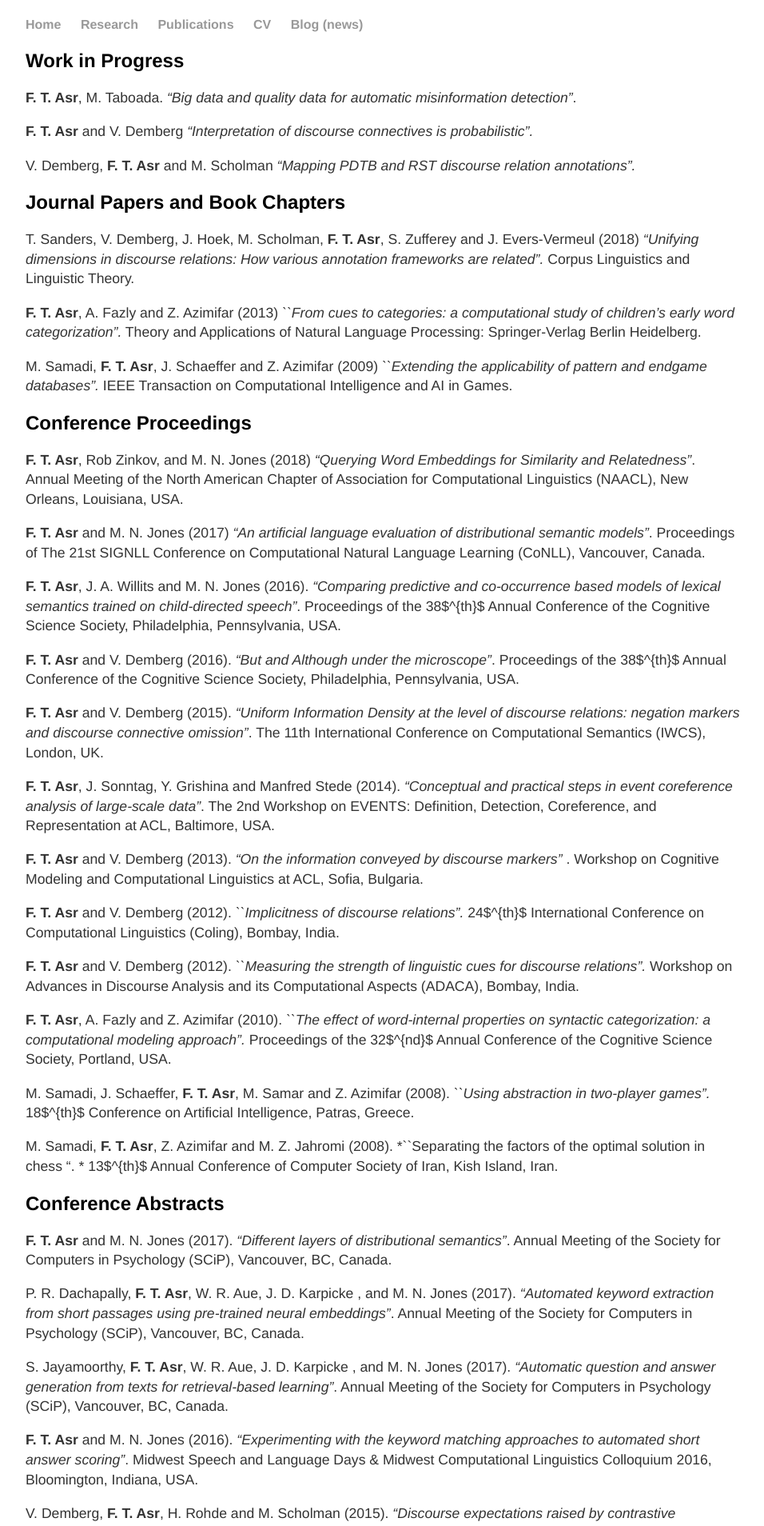
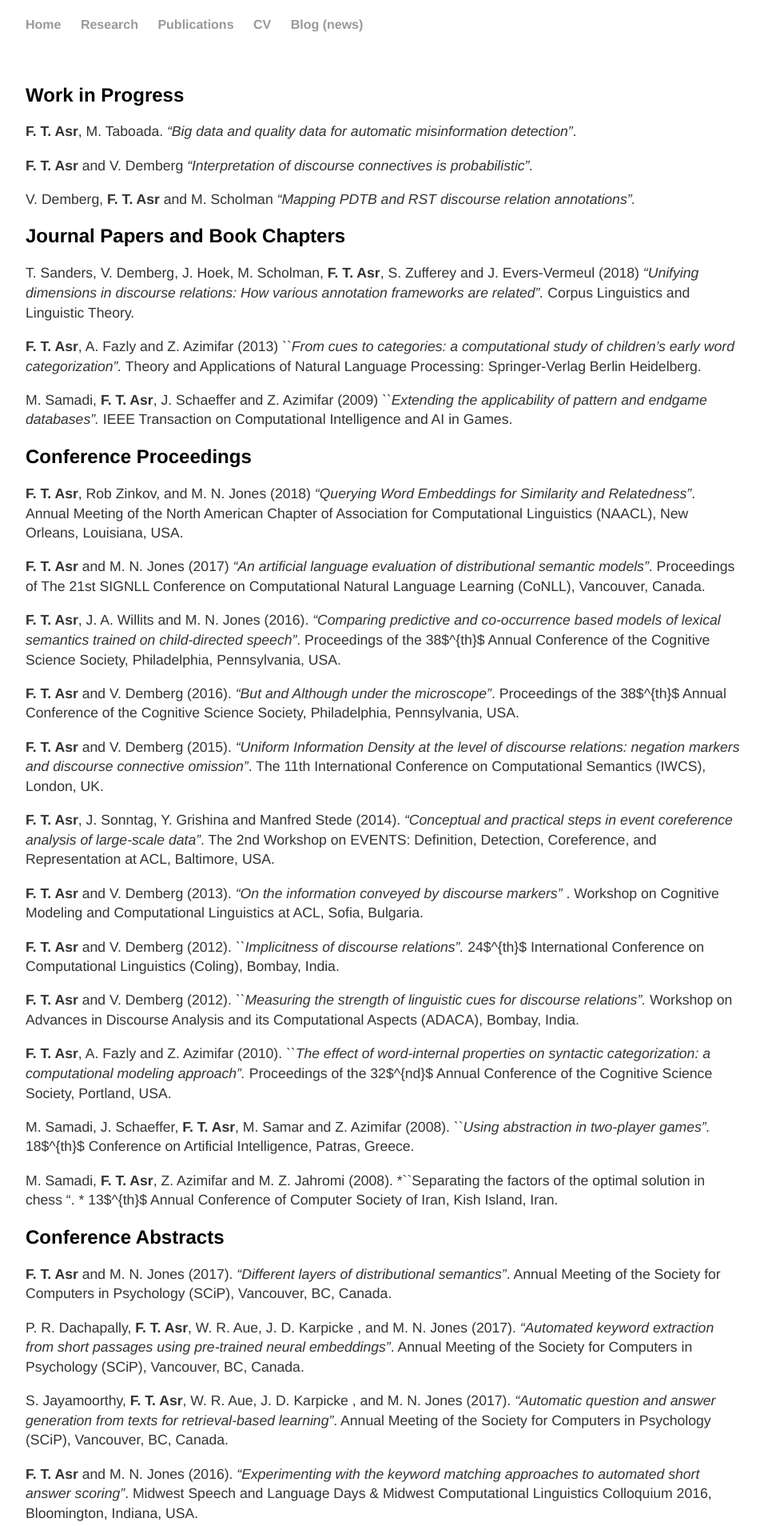
Before and after one commit to FTAsr/ftasr.github.io, a Jekyll site: the page built from publications/index.md, in a window 1280 px wide. Shown: the top 1908 px of the page at 80% size, without its empty margins (160-1116 px from the left). Built offline with Jekyll 4.4.1, drawn with Linux system fonts in a browser that asks for light colours.

Commit message:
publication page

```diff
--- a/publications/index.md
+++ b/publications/index.md
@@ -3,8 +3,9 @@ layout: default
 title: Publications
 ---
 
+&nbsp;
+
 ## Work in Progress
-
 
 <span>**F. T. Asr**</span>, M. Taboada. <span>*“Big data and
 quality data for automatic misinformation detection”*</span>.
```
